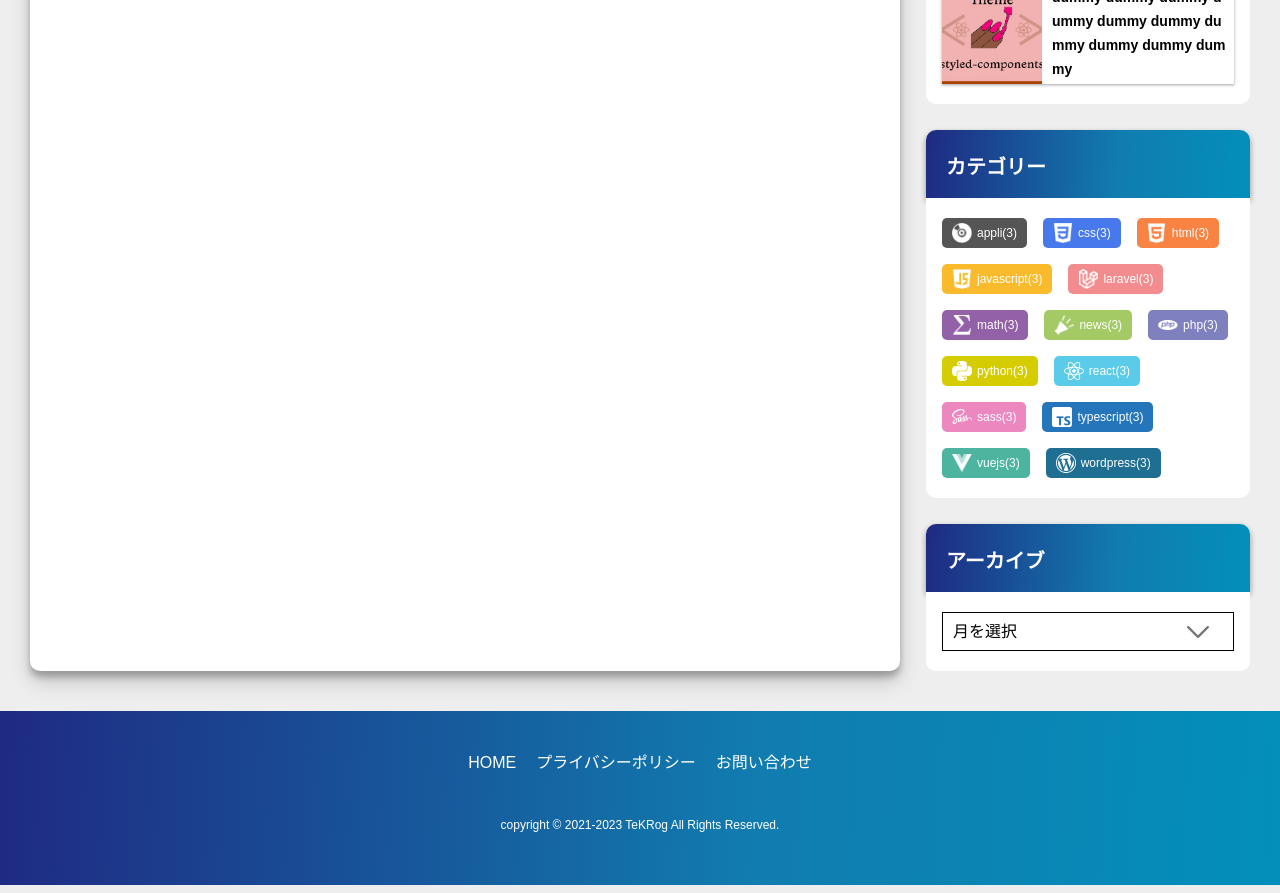
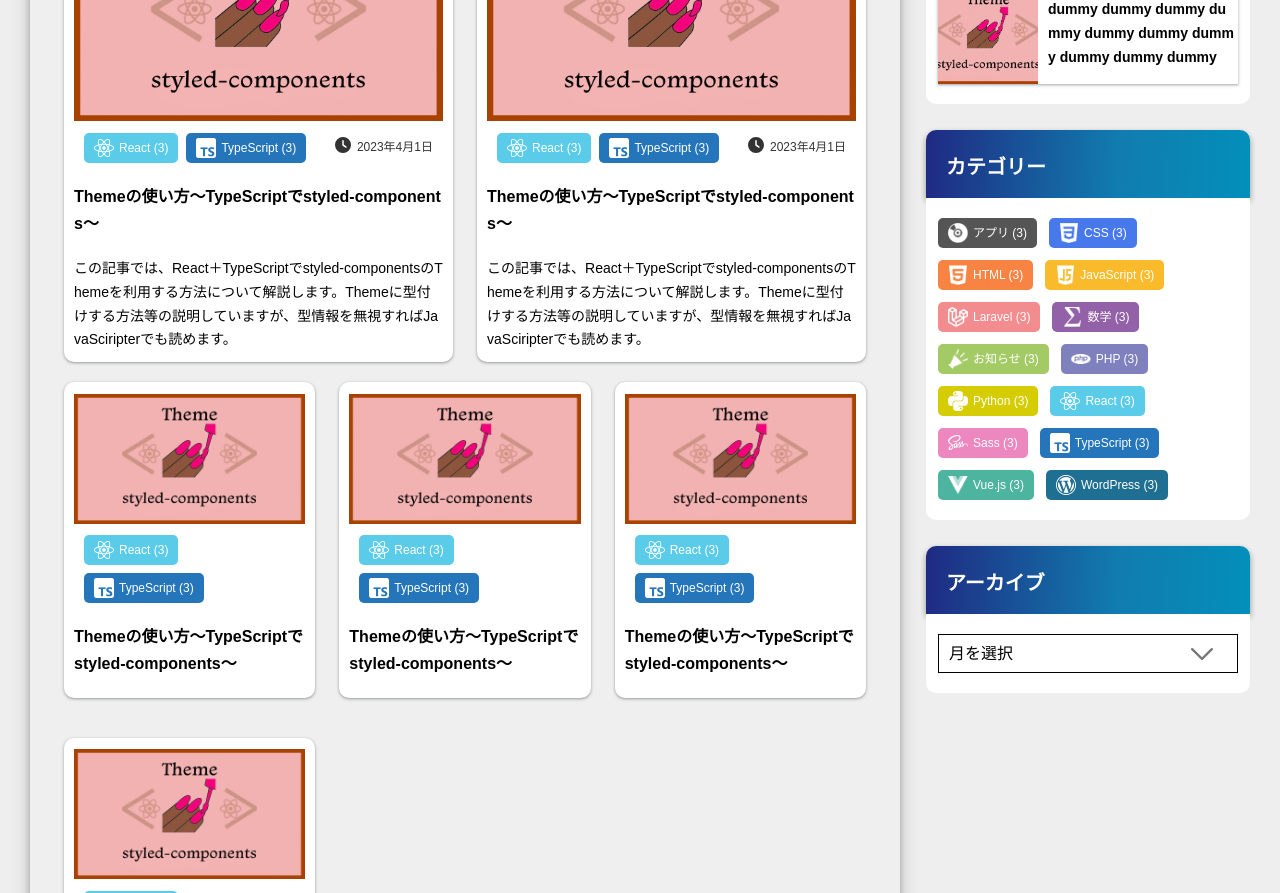
Before and after one commit to Ryoh96/tekrog, a Next.js app: page /test in a window 1280 px wide. Shown: the part 980-1873 px from the top of the page. Built offline with nearby package versions, Linux system fonts and the light colour scheme.

Commit message:
Implemented Card

```diff
--- /dev/null
+++ b/src/components/atoms/DateTime.tsx
@@ -0,0 +1,25 @@
+import { faClock } from '@fortawesome/free-solid-svg-icons'
+import { FontAwesomeIcon } from '@fortawesome/react-fontawesome'
+import styled from 'styled-components'
+
+type DateProps = {
+  date: string
+}
+
+const DateTimeWrapper = styled.div`
+  display: flex;
+  gap: 6px;
+  font-size: 12px;
+  color: #333;
+`
+
+const DateTime = ({ date }: DateProps) => {
+  return (
+    <DateTimeWrapper>
+      <FontAwesomeIcon icon={faClock} />
+      <p>{date}</p>
+    </DateTimeWrapper>
+  )
+}
+
+export default DateTime
--- a/src/components/layout/MainArea.tsx
+++ b/src/components/layout/MainArea.tsx
@@ -1,12 +1,17 @@
 import styled from 'styled-components'
 
-const MainArea = styled.div`
+import type { CategoryType } from '@/types/CategoryType'
+
+import Card from '../organisms/Card'
+
+const MainAreaWrapper = styled.div`
   flex: 1 1 auto;
   overflow-x: hidden;
   background-color: #fff;
   padding: 40px 34px;
   border-radius: 10px;
   box-shadow: 0 10px 20px rgba(0, 0, 0, 0.19), 0 6px 6px rgba(0, 0, 0, 0.23);
+  background-color: #efefef;
 
   @media (max-width: ${({ theme }) => theme.breakpoints.sp}px) {
     padding: 26px 22px;
@@ -17,4 +22,83 @@ const MainArea = styled.div`
     color: #fff;
   } */
 `
+
+const cardList: {
+  imgUrl: string
+  date: string
+  title: string
+  categories: CategoryType[]
+  desc: string
+}[] = [
+  {
+    imgUrl: '/thumb.jpg',
+    date: '2023年4月1日',
+    title: 'Themeの使い方～TypeScriptでstyled-components〜',
+    categories: ['react', 'typescript'],
+    desc: 'この記事では、React＋TypeScriptでstyled-componentsのThemeを利用する方法について解説します。Themeに型付けする方法等の説明していますが、型情報を無視すればJavaSciripterでも読めます。',
+  },
+  {
+    imgUrl: '/thumb.jpg',
+    date: '2023年4月1日',
+    title: 'Themeの使い方～TypeScriptでstyled-components〜',
+    categories: ['react', 'typescript'],
+    desc: 'この記事では、React＋TypeScriptでstyled-componentsのThemeを利用する方法について解説します。Themeに型付けする方法等の説明していますが、型情報を無視すればJavaSciripterでも読めます。',
+  },
+  {
+    imgUrl: '/thumb.jpg',
+    date: '2023年4月1日',
+    title: 'Themeの使い方～TypeScriptでstyled-components〜',
+    categories: ['react', 'typescript'],
+    desc: 'この記事では、React＋TypeScriptでstyled-componentsのThemeを利用する方法について解説します。Themeに型付けする方法等の説明していますが、型情報を無視すればJavaSciripterでも読めます。',
+  },
+  {
+    imgUrl: '/thumb.jpg',
+    date: '2023年4月1日',
+    title: 'Themeの使い方～TypeScriptでstyled-components〜',
+    categories: ['react', 'typescript'],
+    desc: 'この記事では、React＋TypeScriptでstyled-componentsのThemeを利用する方法について解説します。Themeに型付けする方法等の説明していますが、型情報を無視すればJavaSciripterでも読めます。',
+  },
+]
+
+const CardWrapperTop = styled.div`
+  display: grid;
+  grid-template-columns: repeat(2, 1fr);
+  gap: 32px 3%;
+  margin-block: 20px;
+`
+
+const CardWrapperArticle = styled.div`
+  display: grid;
+  grid-template-columns: repeat(3, 1fr);
+  gap: 40px 3%;
+  margin-block: 20px;
+
+  @media (max-width: ${({ theme }) => theme.breakpoints.sp}px) {
+    grid-template-columns: repeat(2, 1fr);
+    gap: 32px 3%;
+  }
+`
+
+const MainArea = () => {
+  return (
+    <MainAreaWrapper>
+      <CardWrapperTop>
+        {cardList.map((card, index) => (
+          <Card key={index} {...card} />
+        ))}
+      </CardWrapperTop>
+      <CardWrapperArticle>
+        {cardList.map((card, index) => (
+          <Card
+            key={index}
+            title={card.title}
+            categories={card.categories}
+            imgUrl={card.imgUrl}
+          />
+        ))}
+      </CardWrapperArticle>
+    </MainAreaWrapper>
+  )
+}
+
 export default MainArea
--- a/src/components/layout/TwoColumnsContainer.tsx
+++ b/src/components/layout/TwoColumnsContainer.tsx
@@ -4,6 +4,7 @@ const TwoColumnContainer = styled.div`
   display: flex;
   gap: 2.131147541%;
   margin-bottom: 40px;
+  align-items: start;
 
   @media (max-width: 1030px) {
     flex-direction: column;
--- a/src/components/molecules/CategoryTag.tsx
+++ b/src/components/molecules/CategoryTag.tsx
@@ -1,10 +1,13 @@
 import Image from 'next/image'
 import styled, { useTheme } from 'styled-components'
+
+import type { CategoryType } from '@/types/CategoryType'
+import { cat2Name } from '@/utils/cat2name'
 
 import Tag from '../atoms/Tag'
 
 type CategoryTagProps = {
-  category: string
+  category: CategoryType
   count?: number
 }
 
@@ -33,8 +36,8 @@ const CategoryTag = ({ category, count }: CategoryTagProps) => {
       </ImageWrapper>
       <TagText>
         <>
-          {category}
-          {count && <span>({count})</span>}
+          {cat2Name[category]}
+          {count && <span> ({count})</span>}
         </>
       </TagText>
     </Tag>
--- a/src/components/molecules/SideContent.tsx
+++ b/src/components/molecules/SideContent.tsx
@@ -4,12 +4,12 @@ import styled from 'styled-components'
 import TitleBlock from '../atoms/TitleBlock'
 
 const SideContentContainer = styled.div`
-  padding: 20px 16px;
+  padding: 20px 12px;
   background-color: #fff;
   border-radius: 0 0 10px 10px;
 
   @media (max-width: ${({ theme }) => theme.breakpoints.sp}) {
-    padding: 15px;
+    padding: 12px;
   }
 
   /* @media (prefers-color-scheme: dark) {
--- /dev/null
+++ b/src/components/organisms/Card.tsx
@@ -0,0 +1,103 @@
+import Image from 'next/image'
+import Link from 'next/link'
+import styled from 'styled-components'
+
+import CategoryTag from '@/components/molecules/CategoryTag'
+import type { CategoryType } from '@/types/CategoryType'
+
+import DateTime from '../atoms/DateTime'
+
+type CardProps = {
+  imgUrl: string
+  date?: string
+  title: string
+  categories: CategoryType[]
+  desc?: string
+}
+
+const CardWrapper = styled.div`
+  cursor: pointer;
+  position: relative;
+  box-shadow: 0 1px 2px 0 rgba(60, 64, 67, 0.3),
+    0 1px 3px 1px rgba(60, 64, 67, 0.15);
+  transition: 0.3s;
+  z-index: 1;
+  display: grid;
+  align-items: center;
+  gap: 10px;
+  padding: 10px;
+  background-color: #fff;
+  border-radius: 10px;
+
+  &:hover {
+    transform: scale(1.05);
+    z-index: 2;
+    box-shadow: 0 19px 38px rgba(0, 0, 0, 0.3), 0 15px 12px rgba(0, 0, 0, 0.22);
+  }
+`
+
+const ImageWrapper = styled.figure`
+  width: 100%;
+  height: 100%;
+  position: relative;
+
+  img {
+    position: static !important;
+  }
+`
+
+const Meta = styled.div`
+  width: 100%;
+  padding-inline: 10px;
+  gap: 10px;
+  display: flex;
+  justify-content: space-between;
+  align-items: center;
+  flex-wrap: wrap;
+`
+
+const Title = styled.p`
+  font-size: 16px;
+  font-weight: 700;
+  margin-top: 10px;
+  margin-bottom: 10px;
+`
+
+const CategoryTagWrapper = styled.div`
+  display: flex;
+  gap: 8px;
+  flex-wrap: wrap;
+`
+
+const Description = styled.p`
+  font-size: 14px;
+`
+
+const Card = ({ imgUrl, title, categories, date, desc }: CardProps) => {
+  return (
+    <CardWrapper>
+      <ImageWrapper>
+        <Image
+          src={imgUrl}
+          alt={title}
+          fill
+          style={{ objectFit: 'contain', aspectRatio: 'auto 2000 / 1125' }}
+        />
+      </ImageWrapper>
+      <Meta>
+        <CategoryTagWrapper>
+          {categories.map((category) => (
+            <Link href={`/category/${category}`} key={category}>
+              <CategoryTag category={category} count={3} />
+            </Link>
+          ))}
+        </CategoryTagWrapper>
+        {date && <DateTime date={date} />}
+      </Meta>
+      <Title>{title}</Title>
+      {desc && <Description>{desc}</Description>}
+    </CardWrapper>
+  )
+}
+
+export default Card
--- a/src/components/organisms/Category.tsx
+++ b/src/components/organisms/Category.tsx
@@ -1,10 +1,11 @@
 import Link from 'next/link'
-import styled, { useTheme } from 'styled-components'
+import styled from 'styled-components'
 
 import CategoryTag from '@/components/molecules/CategoryTag'
 import SideContent from '@/components/molecules/SideContent'
+import type { CategoryType } from '@/types/CategoryType'
 
-const categoryList = [
+const categoryList: CategoryType[] = [
   'appli',
   'css',
   'html',
@@ -24,11 +25,10 @@ const categoryList = [
 const CategoryTagWrapper = styled.div`
   display: flex;
   flex-wrap: wrap;
-  gap: 16px;
+  gap: 12px;
 `
 
 const Category = () => {
-  const theme = useTheme()
   return (
     <SideContent title="カテゴリー">
       <CategoryTagWrapper>
--- a/src/pages/test.tsx
+++ b/src/pages/test.tsx
@@ -27,11 +27,7 @@ const Test = () => {
       <Breadcrumb />
       <PageContainer>
         <TwoColumnContainer>
-          <MainArea>
-            <main>
-              <Contents />
-            </main>
-          </MainArea>
+          <MainArea/>
           <SideArea as="aside">
             <SearchForm />
             <RecentPosts />
--- /dev/null
+++ b/src/types/CategoryType.ts
@@ -0,0 +1,15 @@
+export type CategoryType =
+  | 'html'
+  | 'math'
+  | 'appli'
+  | 'css'
+  | 'javascript'
+  | 'laravel'
+  | 'news'
+  | 'php'
+  | 'python'
+  | 'react'
+  | 'sass'
+  | 'typescript'
+  | 'vuejs'
+  | 'wordpress'
--- a/src/types/styled.d.ts
+++ b/src/types/styled.d.ts
@@ -1,4 +1,6 @@
 import 'styled-components'
+
+import type { CategoryType } from '@/types/CategoryType'
 
 declare module 'styled-components' {
   export interface DefaultTheme {
@@ -9,7 +11,7 @@ declare module 'styled-components' {
       sp: number
     }
     color: {
-      category: Record<string, `#${string}`>
+      category: Record<CategoryType, `#${string}`>
     }
   }
 }
--- /dev/null
+++ b/src/utils/cat2name.ts
@@ -0,0 +1,18 @@
+import type { CategoryType } from '@/types/CategoryType'
+
+export const cat2Name: Record<CategoryType, string> = {
+  appli: 'アプリ',
+  css: 'CSS',
+  html: 'HTML',
+  javascript: 'JavaScript',
+  laravel: 'Laravel',
+  math: '数学',
+  news: 'お知らせ',
+  php: 'PHP',
+  python: 'Python',
+  react: 'React',
+  sass: 'Sass',
+  typescript: 'TypeScript',
+  vuejs: 'Vue.js',
+  wordpress: 'WordPress',
+}
```
